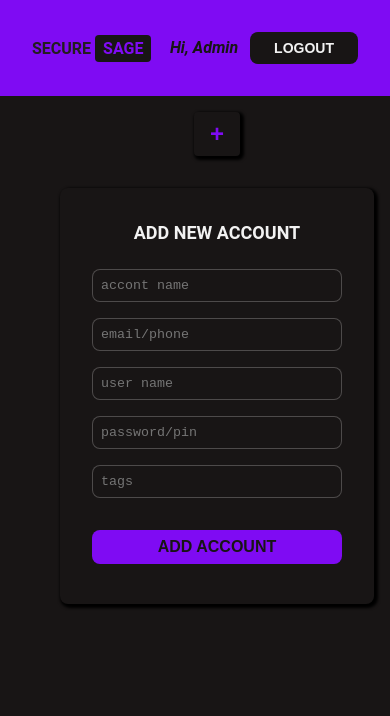
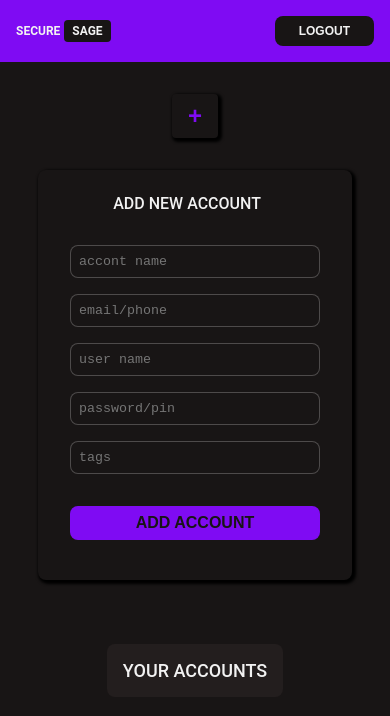
Before and after one commit to TheSevenn/secure-sage, a React (Create React App) app in the folder client/: page /home in a window 390 px wide. Shown: the top 716 px of the page. Built offline with nearby package versions, Linux system fonts and the light colour scheme; no server answers.

Commit message:
responsive media queries are added for required break points

```diff
--- a/client/src/assests/style.css
+++ b/client/src/assests/style.css
@@ -42,12 +42,6 @@ html{
     user-select: none;
 }
 
-body{
-    /* display: flex; */
-    /* align-items: center; */
-    width:100vw;
-}
-
 button:hover{
     cursor: pointer;
 }
@@ -76,7 +70,7 @@ button:hover{
  }
 
 input{
-    width:30rem;
+    width:25rem;
     background-color: var(--black-color);
     border:0.1px solid var(--grey-text);
     border-radius: 0.8rem;
@@ -172,6 +166,7 @@ button:hover,button:active,button:focus{
     display: flex;
     flex-direction: column;
     align-items: center;
+    margin-top:8rem;
 }
 
 .add-account-button{
@@ -185,6 +180,17 @@ button:hover,button:active,button:focus{
     border-radius: 0.4rem;
 }
 
+.add-account__title{
+    font-size:1.6rem;
+    font-weight: var(--medium);
+    text-transform: uppercase;
+    padding: 0.8rem 1.6rem;
+    border-radius:0.8rem;
+    margin-bottom: 1.6rem;
+    margin-right:1.6rem;
+    text-align: center;
+}
+
 .add-account-card{
   background-color: var(--black-color);
   display: flex;
@@ -194,22 +200,6 @@ button:hover,button:active,button:focus{
   padding:1.6rem;
   margin:1.6rem;
   box-shadow: 2px 2px 3px 2px #000;
-}
-
-section div > input{
-    width:25rem;
-    border-radius: 0.8rem;
-    padding:0.8rem 0.8rem;
-    margin:0.8rem 1.6rem;
-    /* text-align: left center; */
-}
-
-section div h1{
-    font-size:1.8rem;
-    font-weight: vr(--medium);
-    text-transform: uppercase;
-    margin:1rem;
-    padding: 0.8rem;
 }
 
 .button-modified{
@@ -227,78 +217,188 @@ section div h1{
     text-transform: uppercase;
 }
 
+section div > input{
+    width:min(25rem,75vw);
+    border-radius: 0.8rem;
+    padding:0.8rem 0.8rem;
+    margin:0.8rem 1.6rem;
+}
+
+/* title and headings */
+section div h1.action-header{
+    font-size:1.6rem;
+    font-weight: var(--medium);
+    text-transform: uppercase;
+    padding: 0.8rem 1.6rem;
+    background-color: var(--dark-color);
+    border-radius:0.8rem;
+    margin-bottom: 1.6rem;
+    margin-right:1.6rem;
+}
+
+section h1{
+    text-align: left;
+}
 .main-accounts-section{
     display: flex;
     flex-direction: row-reverse;
-    align-items: center;
+    align-items: flex-start;
     justify-content: space-between;
+    margin:0 4rem;
+}
+
+.all-accounts-section{
+    display: flex;
+    flex-direction:column;
+}
+
+.all-accounts-section .all-accounts__title{
+    margin:3.2rem;
+    padding: 2.4rem 1.6rem;
+    font-size:2.4rem;
+    background-color: var(--dark-color);
+    border-radius: 0.8rem;
+    font-weight:var(--medium);
+    text-transform: uppercase;
+}
+
+.account-container__card{
+    display: flex;
+    flex-direction: row-reverse;
+    justify-content: flex-end;
+    gap:2.4rem;
+    flex-wrap: wrap;
+    margin: 1.6rem 1.6rem;
 }
 
 .account-card{
-    background-color: var(--dark-color);
+    padding:1.6rem;
+    /* width:20vw; */
+    width:min(85vw,30rem);
     border-radius:0.8rem;
-    display: flex;
-    flex-direction: row;
-    align-items: center;
-    justify-content: space-between;
-    margin:2.4rem 0.8rem;
-    box-shadow: 0.5px 0.5px 2px 0.5px var(--theme-color),
-                2px 2px 2px 1px #000;
+    margin:1.6rem 1.6rem;
+    min-width:30rem;
+    box-shadow:1px 1px 8px 1px #000;
 }
 
 .account-card p{
+    width:30vh;
     font-family: var(--monospace);
     font-size: 1.6rem;
     font-weight: var(--light);
-    padding: 0.8rem;
+    padding: 0.4rem;
     color:var(--grey-text);
-    margin:0.8rem;
+    margin:0.4rem;
     text-align: left;
 }
 
 .account-card p strong{
     font-family: inherit;
-    font-size: 1.8rem;
-    text-transform: capitalize;
+    font-size: 1.6rem;
+    text-transform: uppercase;
     color:var(--theme-color);
     font-weight: var(--medium);
     text-align: left;
+    border-bottom: 2px solid var(--grey-text);
+    padding-bottom: 0.4rem;
 }
 
+.account-card p:nth-child(2){
+    margin-top: 1.6rem;
+    margin-bottom: 2.4rem;
+}.account-card p:nth-child(6){
+    margin-bottom: 2.4rem;
+}
 
 .account-card button{
-    padding:0.8rem;
-    margin:0.8rem;
-    border-radius: 0.4rem;
-    text-align: center;
+   padding:0.6rem;
+   margin:2.4rem 0.8rem 1.6rem 0.8rem;
+   border-radius: 0.4rem;
+   box-shadow:2px 2px 2px  var(--muted-theme-color);
 }
 
-.account-card button:nth-child(1){
+.action-buttons__solid{
     background-color: var(--theme-color);
-    color:var(--black-color);
-}
-.account-card button:nth-child(2){
-    background-color: var(--contrast-color);
+    border: 2px solid var(--theme-color);
+    color:var(--text-color);
+
+}.action-buttons__outlined{
+    background-color: transparent;
+    border: 2px solid var(--muted-theme-color);
+    color:var(--muted-theme-color);
 }
 
-.account-card button:nth-child(3){
-    background-color: transparent;
-    color: var(--theme-color);
+.update-section__inputs input{
+    border-radius: 0.8rem;
+    padding:0.6rem 0.6rem;
+    margin:0.8rem 0.4rem;
 }
 
-.account-card input{
-    width:15rem;
+.account-card p span{
+    display: inline-block;
     background-color: var(--dark-color);
-    border:0.1px solid var(--grey-text);
-    border-radius: 0.8rem;
-    padding:0.8rem 1rem;
-    margin: 1.6rem 0.8rem;
-    outline:none;
-    transition: transform 125ms linear;
-    text-align: left;
-    /* text-align: left center; */
-    color:var(--text-color);
-    font-family: var(--monospace);
-    font-weight: 300;
-    font-size:1.3rem;
+    border-radius: 0.4rem;
+    padding: 0.2rem 0.4rem;
+    font-size:1.4rem;
+}.account-card p span:last-child{
+    margin-left: 0.8rem;
+    justify-content: center;
 }
+
+@media only screen and (max-width:1300px){
+    .main-accounts-section{
+        flex-direction: column;
+    }
+}
+
+@media only screen and (max-width:600px){
+    body{
+        overflow-x: hidden;
+    }
+    .nav-bar{
+        background-color: var(--theme-color);
+        display: flex;
+        flex-direction: row;
+        justify-content: space-between;
+        align-items: center;
+        padding: 1.6rem;
+    }
+
+    .brand-name,.highlight-design,.button-secondary{
+        font-size: 1.2rem;
+        color:var(--text-color);
+    }
+    .greet-user{
+        display: none;
+    }
+
+    .account-card{
+        padding:1.6rem;
+        border-radius:0.8rem;
+        margin:0.8rem;
+        box-shadow:1px 1px 8px 1px #000;
+    }
+
+    .account-container__card{
+        margin:0;
+    }
+
+    .main-accounts-section{
+        align-items: center;
+    }
+
+    .all-accounts-section .all-accounts__title{
+        text-align: center;
+        margin:2.4rem 0.8rem;
+        padding:1.6rem;
+        font-size: 1.8rem;
+    }
+
+    .add-account-container{
+       margin-top:1.6rem;
+    }
+
+    .all-accounts-section{
+        margin-top:2.4rem;
+    }
+}
--- a/client/src/assests/styles.js
+++ b/client/src/assests/styles.js
@@ -1,10 +1,10 @@
 export const buttonStyles = {
     fontSize:"2rem",
-    fontWeight:900
+    fontWeight:"500"
 }
 
 export const IconStyles = {
     fontSize:"3.2rem",
     color:"var(--text-color)",
-    margin:"2rem"
+    margin:"1.6rem",
 }
--- a/client/src/components/AddEntry.jsx
+++ b/client/src/components/AddEntry.jsx
@@ -51,7 +51,7 @@ export default function AddEntry() {
              title="add new account">+</button>
 
             <div className="add-account-card">
-            <h1>Add New Account</h1>
+            <h1 className="add-account__title">Add New Account</h1>
             <input required type="text" name="accountName" placeholder="accont name" onChange={handleChangeFor_accountName} />
             <input type="text" name="accountEmail" placeholder="email/phone" onChange={handleChangeFor_email} />
             <input type="text" name="userName" placeholder="user name" onChange={handleChangeFor_userName} />
--- a/client/src/components/Entries.jsx
+++ b/client/src/components/Entries.jsx
@@ -12,11 +12,17 @@ export default function Entries() {
     return (
         <React.Fragment>
             <section className="all-accounts-section">
+                <h1 className="all-accounts__title">Your Accounts</h1>
+                <div className="account-container__card">
                 {
                     accounts.map((account, index) => {
+                        if(account)
                         return <Entry account={account} key={index} />
+
+                        return <p>Nothing to see here. Add some accounts</p>
                     })
                 }
+                </div>
             </section>
         </React.Fragment>
     )
--- a/client/src/components/Entry.jsx
+++ b/client/src/components/Entry.jsx
@@ -5,7 +5,6 @@ import { IconProvider } from "./_components/IconProvider";
 import Update from "./_components/Update";
 import EditIcon from '@mui/icons-material/Edit';
 import DeleteIcon from '@mui/icons-material/Delete';
-import ExpandMoreIcon from '@mui/icons-material/ExpandMore';
 
 import { buttonStyles } from "../assests/styles";
 
@@ -30,16 +29,19 @@ export default function Entry({ account }) {
                 {
                     showUpdate ? <Update onClick={handleClickCancel}
                         account={account}
-                    /> :<React.Fragment>
-                         <span><IconProvider icon={account.accountName}/></span>
-                          <p><strong>{account.accountName}</strong></p>
-                    <p>{account.email}</p>
-                    <p>{account.password}</p>
-                    <div className="button-container">
-                        <button onClick={handleClickEdit}><EditIcon style={buttonStyles} /></button>
-                        <button onClick={handleClickDelete}><DeleteIcon style={buttonStyles}/></button>
-                        <button><ExpandMoreIcon style={buttonStyles} /></button>
-                    </div>
+                    /> : <React.Fragment>
+                        <span><IconProvider icon={account.accountName} /></span>
+                        <p><strong>{account.accountName}</strong></p>
+                        <p>{account.email}</p>
+                        <p>{account.userName}</p>
+                        <p>{account.password}</p>
+                        <p>{ account.tags.map((tag, index) => {
+                                return <span key={tag}>{tag}</span>
+                            })}</p>
+                        <div className="button-container">
+                            <button className="action-buttons__solid" onClick={handleClickEdit}><EditIcon style={buttonStyles} /></button>
+                            <button className="action-buttons__outlined" onClick={handleClickDelete}><DeleteIcon style={buttonStyles} /></button>
+                        </div>
                     </React.Fragment>
                 }
             </section>
--- a/client/src/components/_components/IconProvider.jsx
+++ b/client/src/components/_components/IconProvider.jsx
@@ -26,6 +26,7 @@ export function IconProvider({icon}){
 
     switch(icon){
         case "facebook": return <FacebookIcon style={IconStyles}/>
+        case "google":
         case "gmail": return <GoogleIcon style={IconStyles}/>
         case "instagram": return <InstagramIcon style={IconStyles}/>
         case "apple": return <AppleIcon style={IconStyles}/>
--- a/client/src/components/_components/Update.jsx
+++ b/client/src/components/_components/Update.jsx
@@ -4,59 +4,64 @@ import { editAccount } from "../../api/accountRequests";
 import CloseIcon from "@mui/icons-material/Close";
 import DoneIcon from "@mui/icons-material/Done";
 
-export default function Update({onClick,account}){
+import { buttonStyles } from "../../assests/styles";
 
-      const [update,setUpdate] = React.useState({
-        accountName:account.accountName,
-        email:account.email,
-        userName:account.userName,
-        password:account.password,
-        tags:account.tags
+export default function Update({ onClick, account }) {
+
+  const [update, setUpdate] = React.useState({
+    accountName: account.accountName,
+    email: account.email,
+    userName: account.userName,
+    password: account.password,
+    tags: account.tags
   });
 
-      function handleUpdateFor_accountName(e){
-        setUpdate({...update,accountName:e.target.value});
+  function handleUpdateFor_accountName(e) {
+    setUpdate({ ...update, accountName: e.target.value });
   }
-      function handleUpdateFor_email(e){
-        setUpdate({...update,email:e.target.value});
+  function handleUpdateFor_email(e) {
+    setUpdate({ ...update, email: e.target.value });
   }
-      function handleUpdateFor_userName(e){
-        setUpdate({...account,userName:e.target.value});
+  function handleUpdateFor_userName(e) {
+    setUpdate({ ...account, userName: e.target.value });
   }
-      function handleUpdateFor_password(e){
-        setUpdate({...account,password:e.target.value});
+  function handleUpdateFor_password(e) {
+    setUpdate({ ...account, password: e.target.value });
   }
-      function handleUpdateFor_tags(e){
-        setUpdate({...account,tags:e.target.value});
+  function handleUpdateFor_tags(e) {
+    setUpdate({ ...account, tags: e.target.value });
   }
 
-      function handleClickSaveChanges(e){
+  function handleClickSaveChanges(e) {
     e.preventDefault();
-          editAccount(account._id,update).then(res=>console.log("response is: "+res.data)).catch(err=>console.log("error occured while updating: "+err));
+    editAccount(account._id, update).then(res => console.log("response is: " + res.data)).catch(err => console.log("error occured while updating: " + err));
     onClick();
   }
 
   return (
     <React.Fragment>
-                <h1>Edit Account Details</h1>
-
-                <input type="text" name="accountName" placeholder="accont name" value = {update.accountName}
+      <section>
+        <h1 className="action-header">Edit Account Details</h1>
+        <div className="update-section__inputs">
+          <input type="text" name="accountName" placeholder="accont name" value={update.accountName}
             onChange={handleUpdateFor_accountName} />
 
-                <input type="text" name="accountEmail" placeholder="email/phone" value = {update.email}
+          <input type="text" name="accountEmail" placeholder="email/phone" value={update.email}
             onChange={handleUpdateFor_email} />
 
-                <input type="text" name="userName" placeholder="user name" value= {update.userName}
+          <input type="text" name="userName" placeholder="user name" value={update.userName}
             onChange={handleUpdateFor_userName} />
 
-                <input required type="text" name="password" placeholder="password/pin" value = {update.password}
+          <input required type="text" name="password" placeholder="password/pin" value={update.password}
             onChange={handleUpdateFor_password} />
 
-                <input type="text" name="tags" placeholder="tags" value={update.tags}
-                onChange={handleUpdateFor_tags} />
+          <input type="text" name="tags" placeholder="tags" value={update.tags} onChange={handleUpdateFor_tags} />
 
-                <button type="submit" onClick={onClick}><CloseIcon/></button>
-                <button type="submit" onClick={handleClickSaveChanges}><DoneIcon/></button>
+          <button type="submit" className="action-buttons__solid" onClick={handleClickSaveChanges}><DoneIcon style={buttonStyles} /></button>
+
+          <button type="submit" className="action-buttons__outlined" onClick={onClick}><CloseIcon style={buttonStyles} /></button>
+        </div>
+      </section>
     </React.Fragment>
   )
 }
```
Lines whose indentation alone changed are shown as unchanged.
